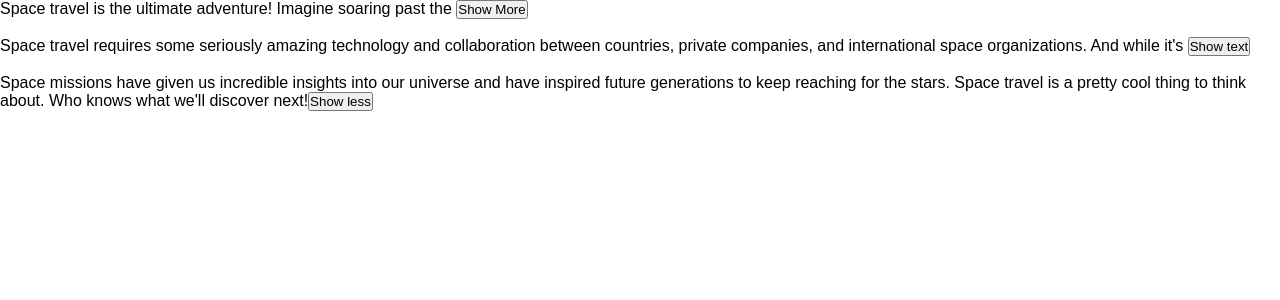
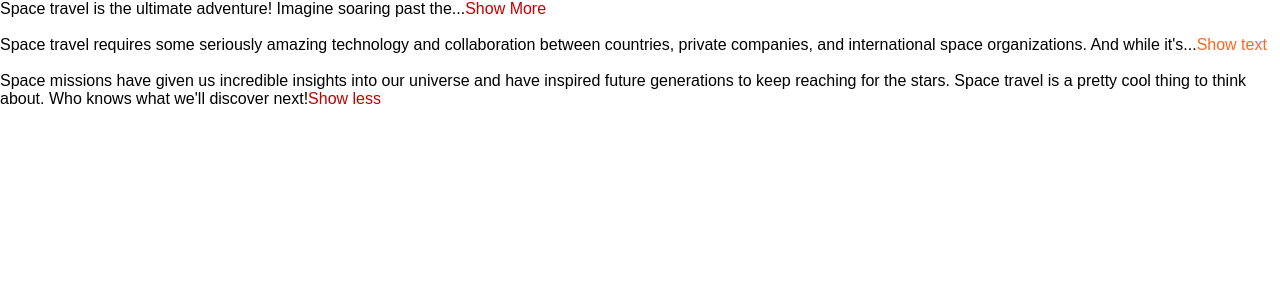
Before and after one commit to Ayman-96/Text-Expand, a React (Vite) app: page / in a window 1280 px wide. Shown: the top 300 px of the page. Built offline with nearby package versions, Linux system fonts and the light colour scheme.

Commit message:
Style the show Button

```diff
--- a/src/App.jsx
+++ b/src/App.jsx
@@ -40,7 +40,7 @@ function TextExpander({
   collapsedNumWords = 10,
   expandButtonText = "Show More",
   collapseButtonText = "Show less",
-  buttonColor = "#000",
+  buttonColor = "#c40000",
   expanded = false,
 }) {
   const [showText, setShowText] = useState(expanded);
@@ -50,7 +50,7 @@ function TextExpander({
 
   let collapsedText = "";
   cutText.map((word) => {
-    collapsedText += word + " ";
+    collapsedText += " " + word;
   });
 
   function handleTextDisplay() {
@@ -59,8 +59,16 @@ function TextExpander({
   return (
     <div>
       <div>
-        {showText ? children : collapsedText}
-        <button onClick={handleTextDisplay}>
+        {showText ? children : collapsedText + "..."}
+        <button
+          onClick={handleTextDisplay}
+          style={{
+            backgroundColor: "white",
+            color: buttonColor,
+            border: "none",
+            fontSize: "16px",
+          }}
+        >
           {showText ? collapseButtonText : expandButtonText}
         </button>
       </div>
```
